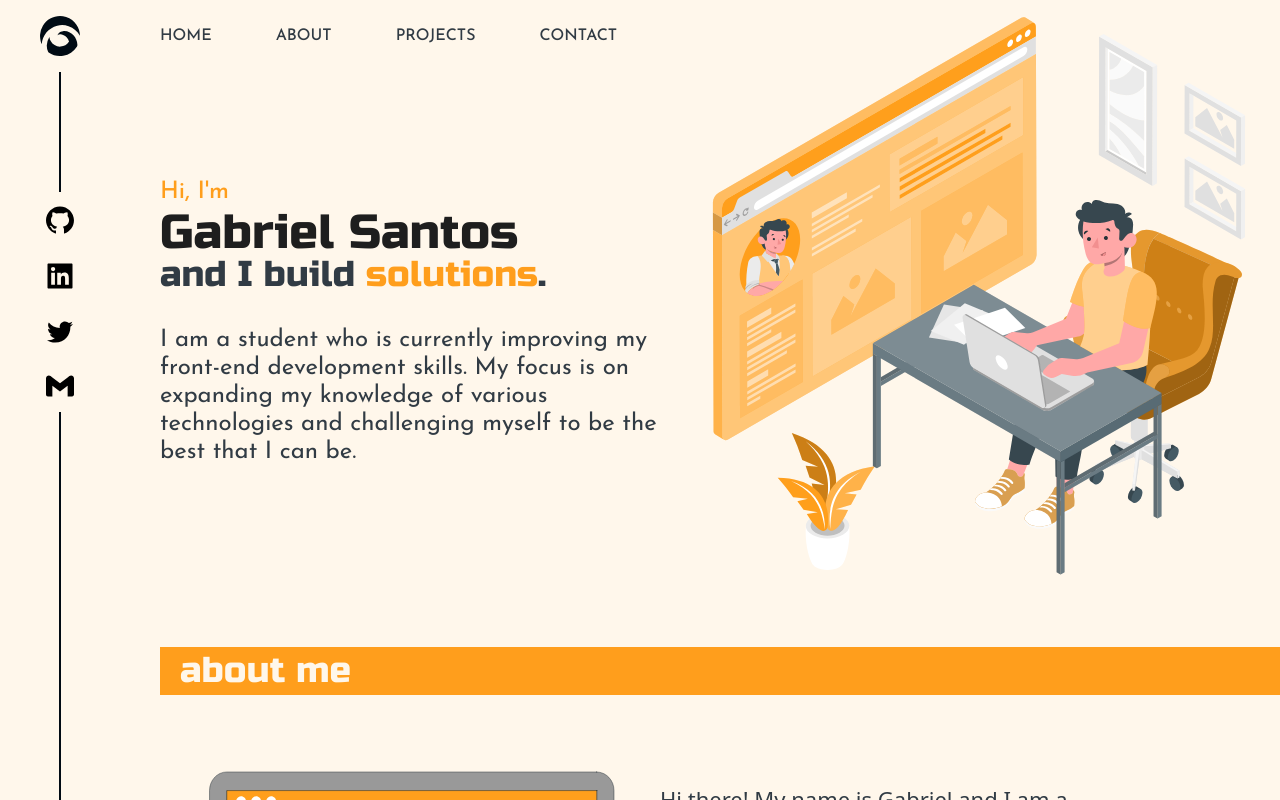
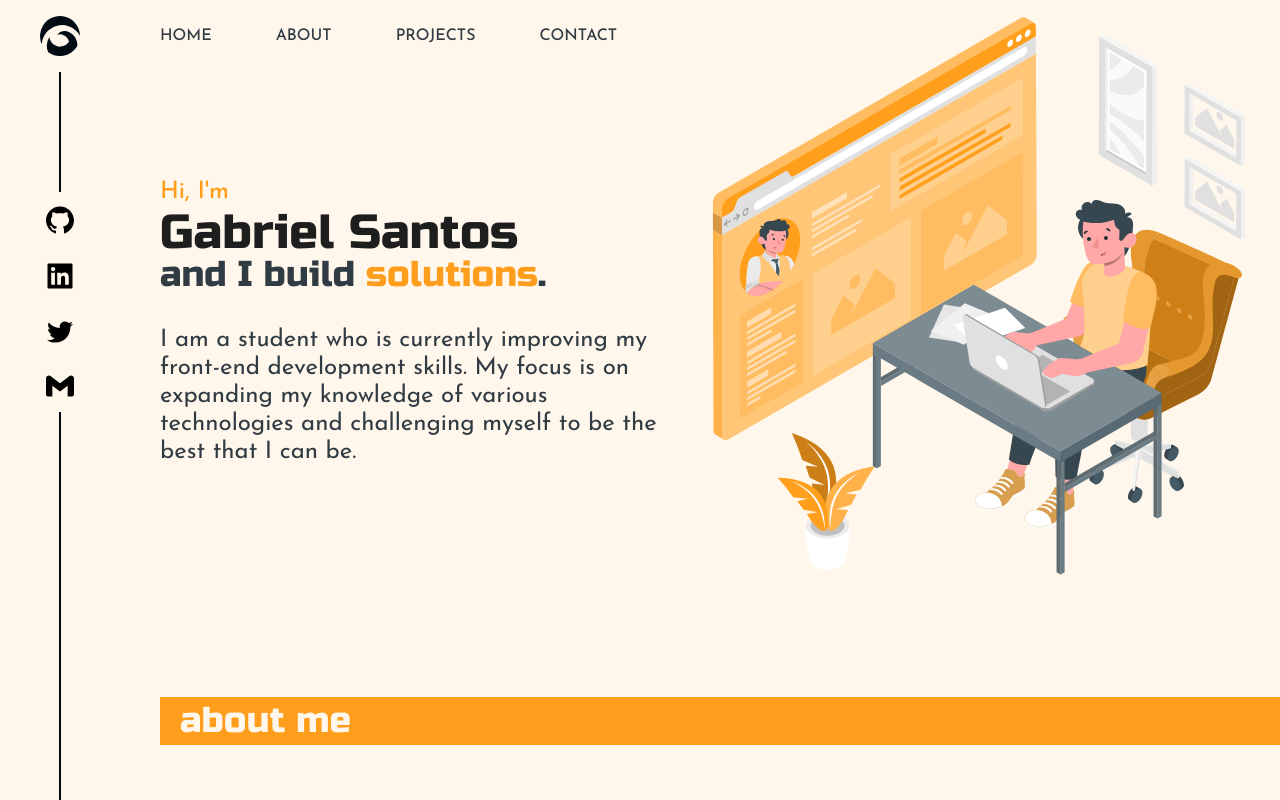
Before and after one commit to gabsanmarques/personal-page, a React (Vite) app: page / in a window 1280 px wide. Built offline with nearby package versions, Linux system fonts and the light colour scheme.

Commit message:
feat: custom scrollbar

```diff
--- a/src/components/Hero.jsx
+++ b/src/components/Hero.jsx
@@ -1,7 +1,7 @@
 import { heroBanner } from "../assets"
 
 const Hero = () => (
-    <section id="home" className="flex sm:flex-row flex-col justify-start items-center sm:-mt-[80px] mt-8">
+    <section id="home" className="flex sm:flex-row flex-col justify-start items-center sm:-mt-[80px] mt-8 mb-[50px]">
 
         <div className="flex flex-col sm:min-w-[500px]">
 
--- a/src/index.css
+++ b/src/index.css
@@ -7,6 +7,7 @@
 :root {
   --orange: #FF9F1C;
   --light-orange: #FFF7EB;
+  --dark-gray: #1E1E1E;
 }
 
 html, body {
@@ -33,6 +34,26 @@ body {
   100% {
     color: var(--orange);
   }
+}
+
+/* Works on Firefox */
+* {
+  scrollbar-width: auto;
+  scrollbar-color: var(--orange) var(--light-orange);
+}
+
+/* Works on Chrome, Edge, and Safari */
+*::-webkit-scrollbar {
+  width: 8px;
+}
+
+*::-webkit-scrollbar-track {
+  background: var(--light-orange);
+}
+
+*::-webkit-scrollbar-thumb {
+  background-color: var(--orange);
+  border: none;
 }
 
 .bold-orange {
```
